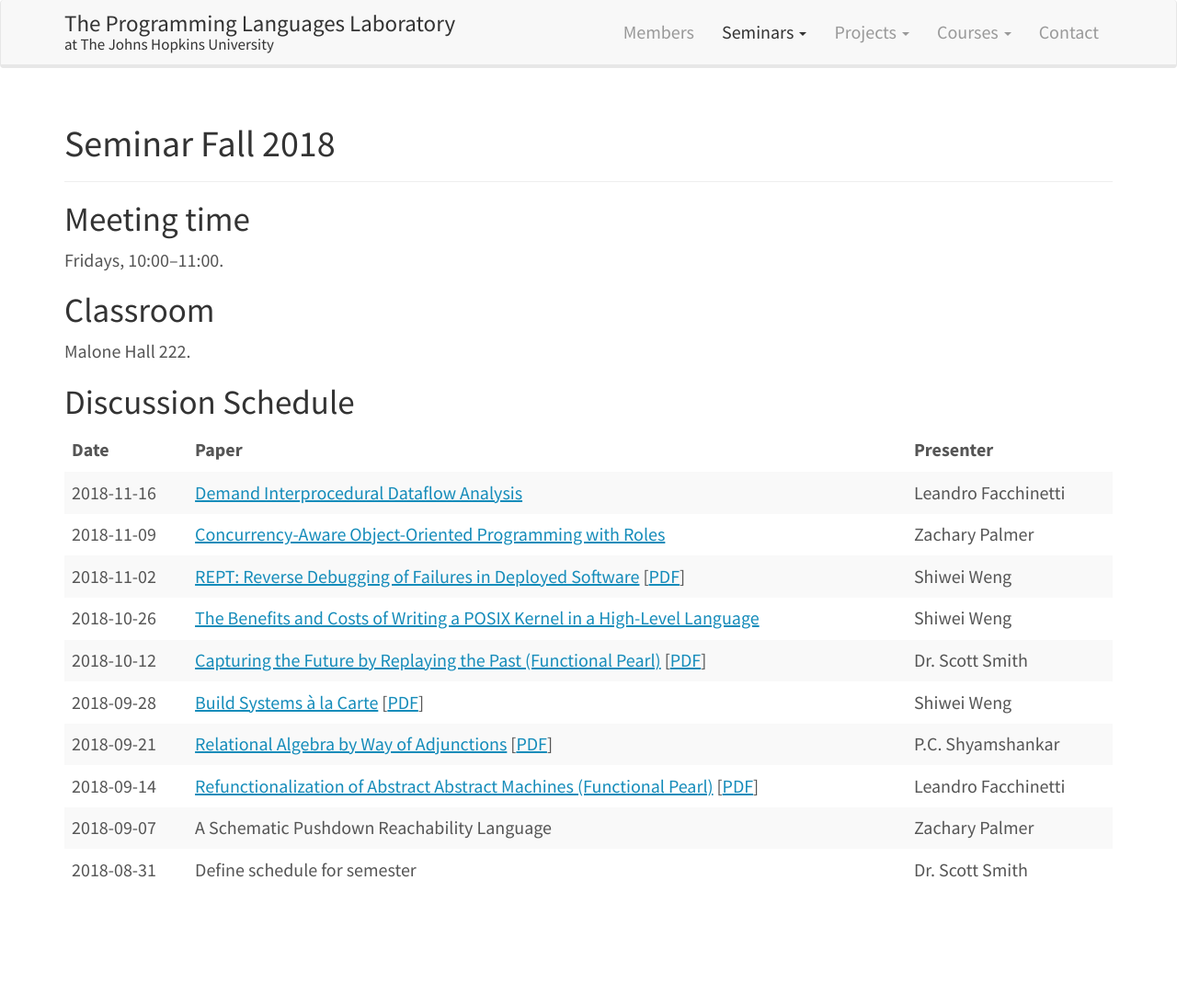
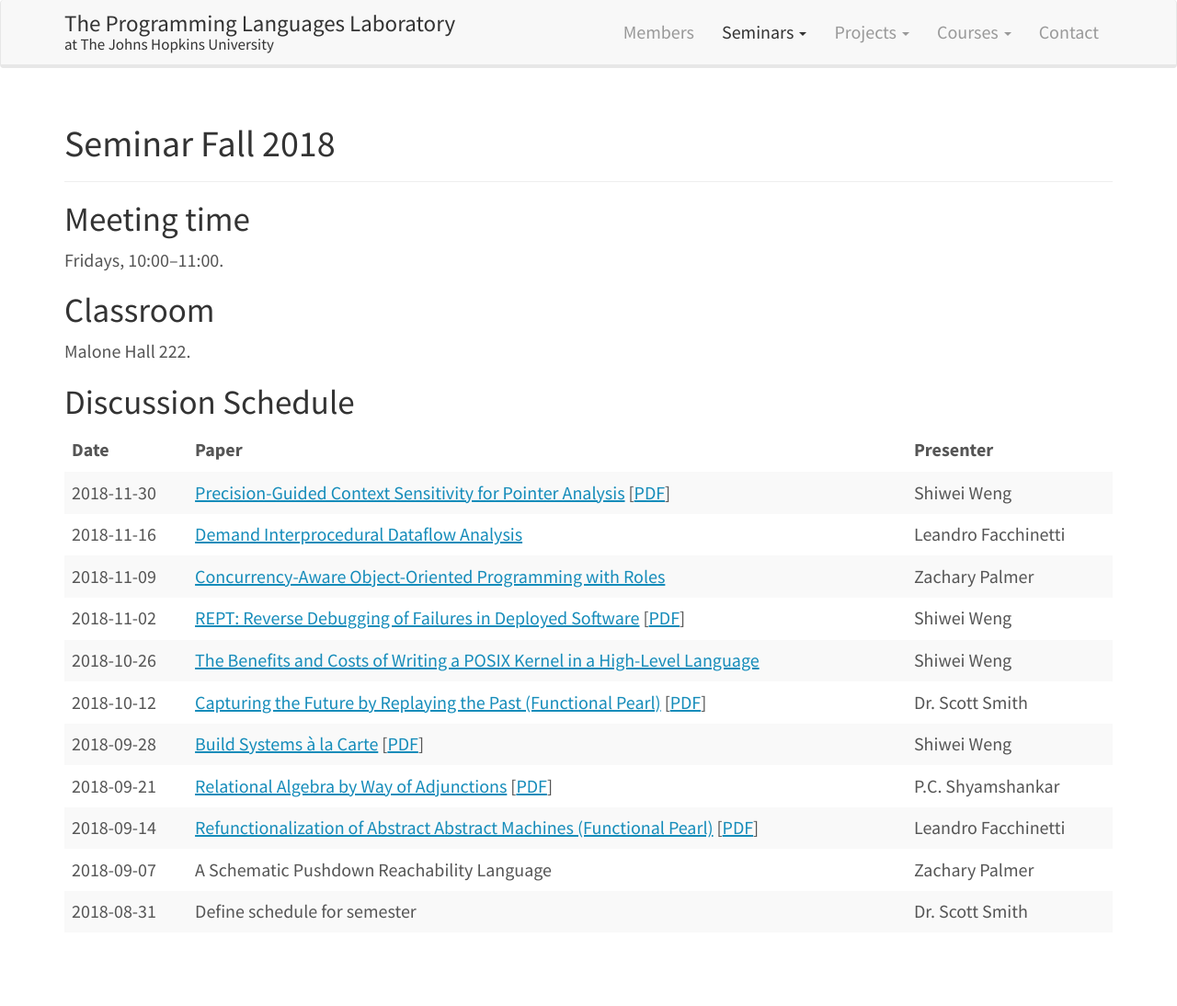
Before and after one commit to JHU-PL-Lab/www-pl-lab, a Jekyll site: the page built from seminars/fall-2018.md, in a window 1280 px wide. Shown: the whole page at 92% size. Built offline with Jekyll 4.4.1, drawn with Linux system fonts in a browser that asks for light colours; before the commit the page ends 1048 px from its top, so only the background shows below that.

Commit message:
Add 2018-11-30 seminar

```diff
--- a/seminars/fall-2018.md
+++ b/seminars/fall-2018.md
@@ -18,6 +18,7 @@ Discussion Schedule
 
 | Date | Paper | Presenter |
 |-|-|-|
+| 2018-11-30 | [Precision-Guided Context Sensitivity for Pointer Analysis](https://dl.acm.org/citation.cfm?doid=3288538.3276511) [[PDF](https://yanniss.github.io/zipper-oopsla18.pdf)] | Shiwei Weng |
 | 2018-11-16 | [Demand Interprocedural Dataflow Analysis](https://dl.acm.org/citation.cfm?id=222146) | Leandro Facchinetti |
 | 2018-11-09 | [Concurrency-Aware Object-Oriented Programming with Roles](https://dl.acm.org/citation.cfm?id=3276500) | Zachary Palmer |
 | 2018-11-02 | [REPT: Reverse Debugging of Failures in Deployed Software](https://www.usenix.org/conference/osdi18/presentation/weidong) [[PDF](https://www.usenix.org/system/files/osdi18-cui.pdf)] | Shiwei Weng |
```
